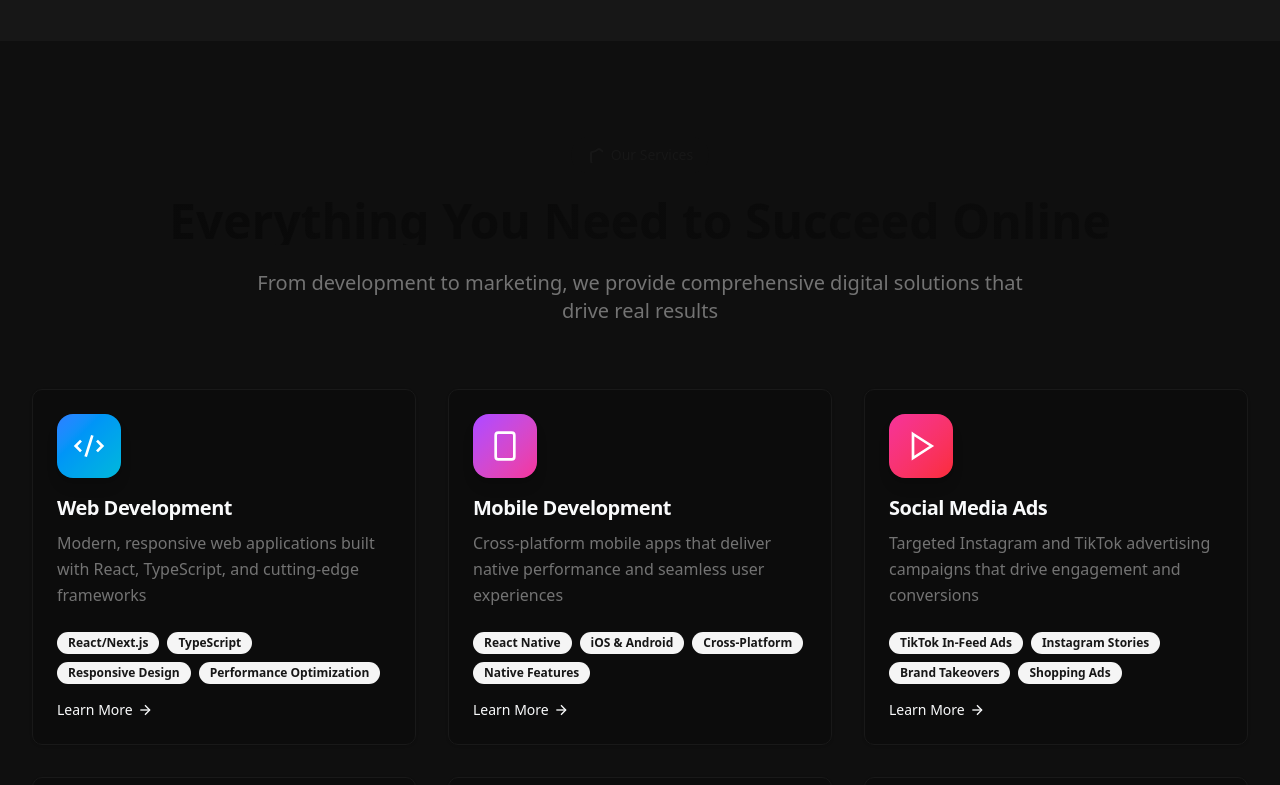
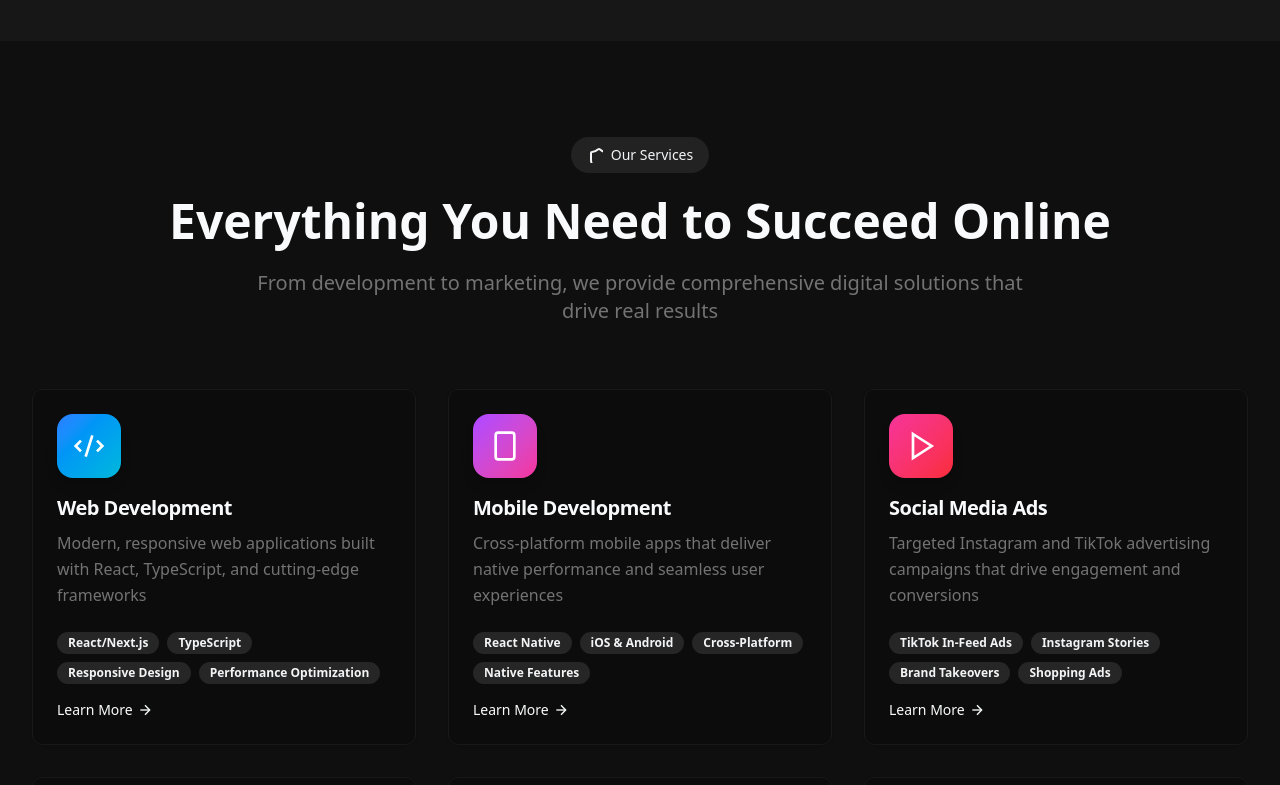
Before and after one commit to mahbubnoyon506/novastack, a Next.js app: page / in a window 1280 px wide. Shown: the part 840-1625 px from the top of the page. Built offline with nearby package versions, Linux system fonts and the light colour scheme.

Commit message:
services section created

```diff
--- a/app/components/Services.tsx
+++ b/app/components/Services.tsx
@@ -4,7 +4,7 @@ export default function Services() {
       <div className="container mx-auto px-4 sm:px-6 lg:px-8">
         {/* Header */}
         <div className="text-center mb-16">
-          <div className="inline-flex items-center px-4 py-2 rounded-full bg-primary/10 text-primary text-sm font-medium mb-6">
+          <div className="inline-flex items-center px-4 py-2 rounded-full bg-[#222222] text-gray-100 text-sm font-medium mb-6">
             <svg
               xmlns="http://www.w3.org/2000/svg"
               width="24"
@@ -21,7 +21,7 @@ export default function Services() {
             Our Services
           </div>
 
-          <h2 className="text-4xl md:text-5xl font-bold mb-6 bg-linear-to-r from-foreground to-foreground/70 bg-clip-text text-transparent">
+          <h2 className="text-4xl md:text-5xl font-bold mb-6 text-gray-50">
             Everything You Need to Succeed Online
           </h2>
 
@@ -225,7 +225,7 @@ function ServiceCard({ title, desc, icon, gradient, delay, tags }: any) {
           {tags.map((tag: string, i: number) => (
             <span
               key={i}
-              className="inline-flex items-center rounded-full border px-2.5 py-0.5 font-semibold border-transparent bg-secondary text-secondary-foreground text-xs hover:bg-primary/10 transition-colors"
+              className="inline-flex items-center rounded-full border px-2.5 py-0.5 font-semibold border-transparent bg-[#262626] text-gray-100 text-xs transition-colors"
             >
               {tag}
             </span>
```
